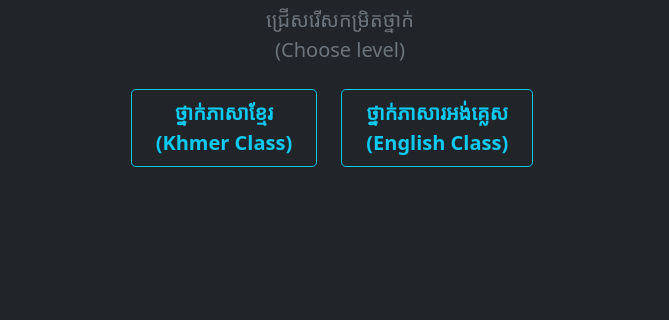
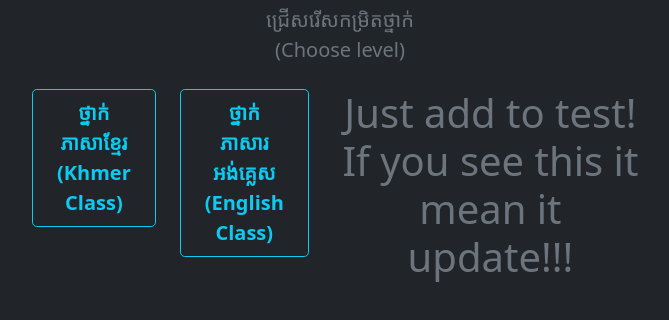
Before and after one commit to axprogramer/salamom, a plain HTML site: page secondary.html in a window 1280 px wide. Shown: the part 334-654 px from the top of the page, without its empty margins (300-969 px from the left). Drawn offline with Linux system fonts and the light colour scheme.

Commit message:
Update secondary.html

```diff
--- a/secondary.html
+++ b/secondary.html
@@ -20,7 +20,7 @@
             <div class="d-grid gap-2 d-sm-flex justify-content-sm-center">
               <a href="skhmer-login.html"><button type="button" class="btn btn-outline-info btn-lg px-4 me-sm-3 fw-bold">ថ្នាក់ភាសាខ្មែរ <br>(Khmer Class)</button></a>
               <a href="sEnglish-login.html"><button type="button" class="btn btn-outline-info btn-lg px-4 me-sm-3 fw-bold">ថ្នាក់ភាសារអង់គ្លេស <br>(English Class)</button></a>
-
+                <h1>Just add to test! If you see this it mean it update!!!</h1>
             </div>
           </div>
         </div>
```
